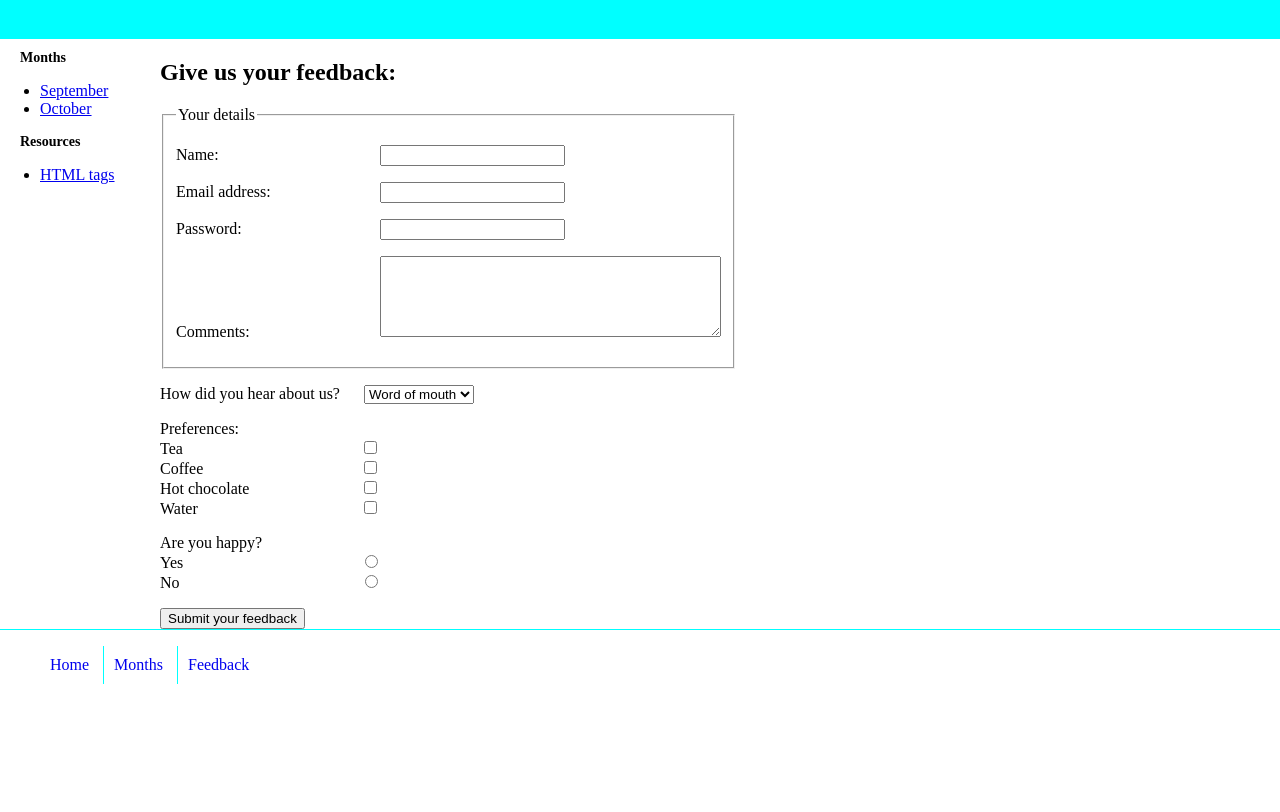
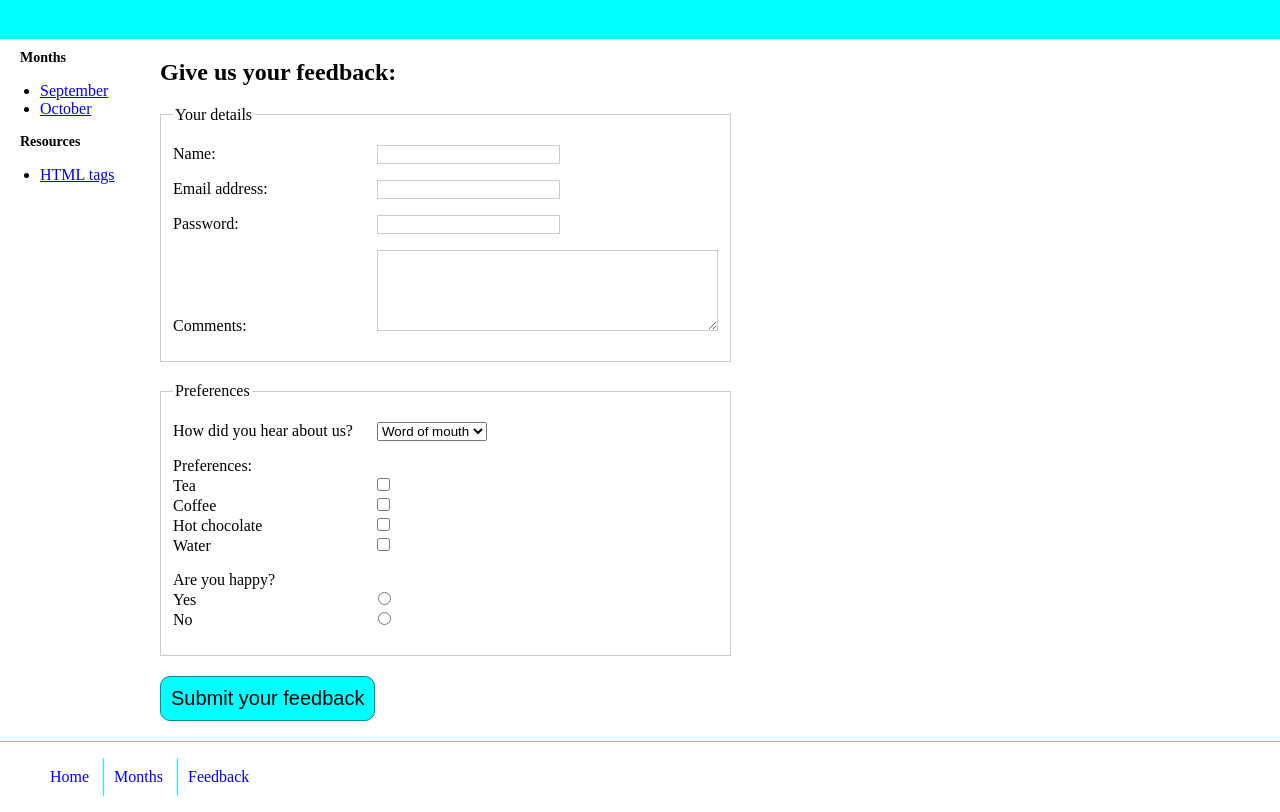
Before and after one commit to simonsandersje/beginnersWeb, a plain HTML site: page week6/feedback/form.html in a window 1280 px wide. Shown: the part 81-893 px from the top of the page. Before the commit the page ends 800 px from the top, so only its background shows below. Drawn offline with Linux system fonts and the light colour scheme.

Commit message:
More week 6 files.

```diff
--- a/week6/feedback/form.html
+++ b/week6/feedback/form.html
@@ -42,6 +42,8 @@
               <textarea rows="5" cols="40" id="comments" name="comments"></textarea>
             </p>
           </fieldset>
+          <fieldset>
+            <legend>Preferences</legend>
             <p><label for="heardAbout">How did you hear about us?</label>
               <select id="heardAbout" name="heardAbout">
                 <option>Word of mouth</option>
@@ -61,6 +63,8 @@
               <br><label for="radioy">Yes </label><input type="radio" name="happy" id="radioy" value="yes">
               <br><label for="radion">No </label><input type="radio" name="happy" id="radion" value="no">
             </p>
+          </fieldset>
+          <input type="hidden" name="hidden" value="true">
           <input type="submit" value="Submit your feedback">
         </form>
       </section>
--- a/week6/styles/styles.css
+++ b/week6/styles/styles.css
@@ -43,6 +43,24 @@ form p label {
   display: inline-block;
   width: 200px;
 }
+fieldset {
+  margin: 20px 0;
+  border: 1px solid #cccccc;
+}
+input {
+  border: 1px solid #cccccc;
+}
+textarea {
+  border: 1px solid #cccccc;
+}
+input[type="submit"] {
+  margin: 0 0 20px 0;
+  font-size: 20px;
+  background-color: aqua;
+  border: 1px solid darkcyan;
+  border-radius: 10px;
+  padding: 10px;
+}
 nav {
   min-width: 160px;
 }
```
Lines whose indentation alone changed are shown as unchanged.
